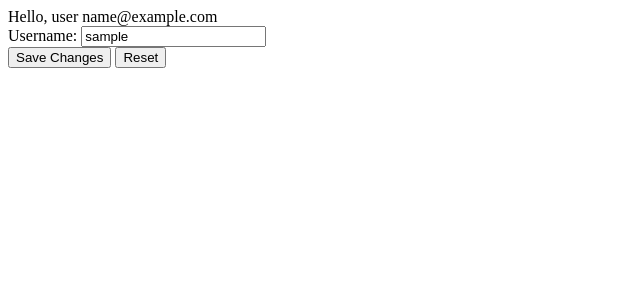
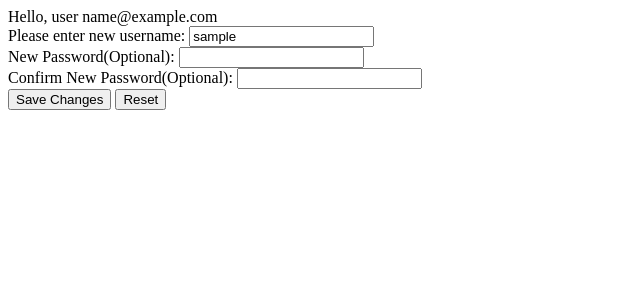
Before and after one commit to gcivil-nyu-org/INET-Monday-Fall2023-Team-3, a Django app: page /accounts/update/ in a window 1280 px wide. Shown: the top 300 px of the page, without its empty margins (0-640 px from the left). Run offline with Django 4.2, Linux system fonts and the light colour scheme; the visitor is signed in with stand-in values (Sample User, id 1).

Commit message:
fix #11 #12

```diff
--- a/app/accounts/forms.py
+++ b/app/accounts/forms.py
@@ -1,3 +1,4 @@
+from typing import Any
 from django import forms
 from .models import CustomUser
 from django.contrib.auth.forms import UserCreationForm
@@ -25,6 +26,8 @@ class RegisterForm(UserCreationForm):
 
 class UpdateUserInfoForm(forms.ModelForm):
     username = forms.CharField(required=True, widget=forms.TextInput())
+    password1 = forms.CharField(required=False, widget=forms.TextInput())
+    password2 = forms.CharField(required=False, widget=forms.TextInput())
 
     class Meta:
         model = CustomUser
@@ -35,3 +38,22 @@ class UpdateUserInfoForm(forms.ModelForm):
         if CustomUser.objects.filter(username=username).exists():
             raise forms.ValidationError("Username is already registered")
         return username
+
+    def clean_password1(self):
+        password1 = self.cleaned_data.get("password1")
+        return password1
+
+    def clean_password2(self):
+        password1 = self.cleaned_data.get("password1")
+        password2 = self.cleaned_data.get("password2")
+        if password1:
+            if password2:
+                if password1 != password2:
+                    raise forms.ValidationError("Passwords do not match")
+            else:
+                raise forms.ValidationError("Please confirm your password")
+        else:
+            if password2:
+                raise forms.ValidationError("Please enter a password in the first field")
+
+        return password2
--- a/app/accounts/views.py
+++ b/app/accounts/views.py
@@ -23,7 +23,11 @@ def update_user_information(request):
             # logout user for new user info login
             logout(request)
             # save new user info
-            user_form.save()
+            user = user_form.save()
+            password = user_form.cleaned_data.get("password2")
+            if password:
+                user.set_password(password)
+                user.save()
             messages.success(request, 'Your profile has been udpated')
             return redirect(to='login')
     else:
--- a/app/templates/home.html
+++ b/app/templates/home.html
@@ -6,9 +6,10 @@
 {% block content %}
 {% if user.is_authenticated %}
   Hi {{ user.username }}!
+  <p><a href="{% url 'update' %}">Edit account information</a></p>
   <p><a href="{% url 'logout' %}">Log Out</a></p>
 {% else %}
   <p>You are not logged in</p>
-  <a href="{% url 'login' %}">Log In</a>
+  <a href="{% url 'login' %}">Log In</a> or <a href="{% url 'signup' %}">Sign Up</a>
 {% endif %}
 {% endblock %}
--- a/app/templates/registration/profile.html
+++ b/app/templates/registration/profile.html
@@ -14,8 +14,20 @@
         {% csrf_token %}
         <div class="form-row">
             <div class="form-group">
-                <label>Username:</label>
+                <label>Please enter new username:</label>
                 {{ user_form.username }}
+            </div>
+        </div>
+        <div class="form-row">
+            <div class="form-group">
+                <label>New Password(Optional):</label>
+                {{ user_form.password1 }}
+            </div>
+        </div>
+        <div class="form-row">
+            <div class="form-group">
+                <label>Confirm New Password(Optional):</label>
+                {{ user_form.password2 }}
             </div>
         </div>
         <button type="submit" class="btn">Save Changes</button>
```
